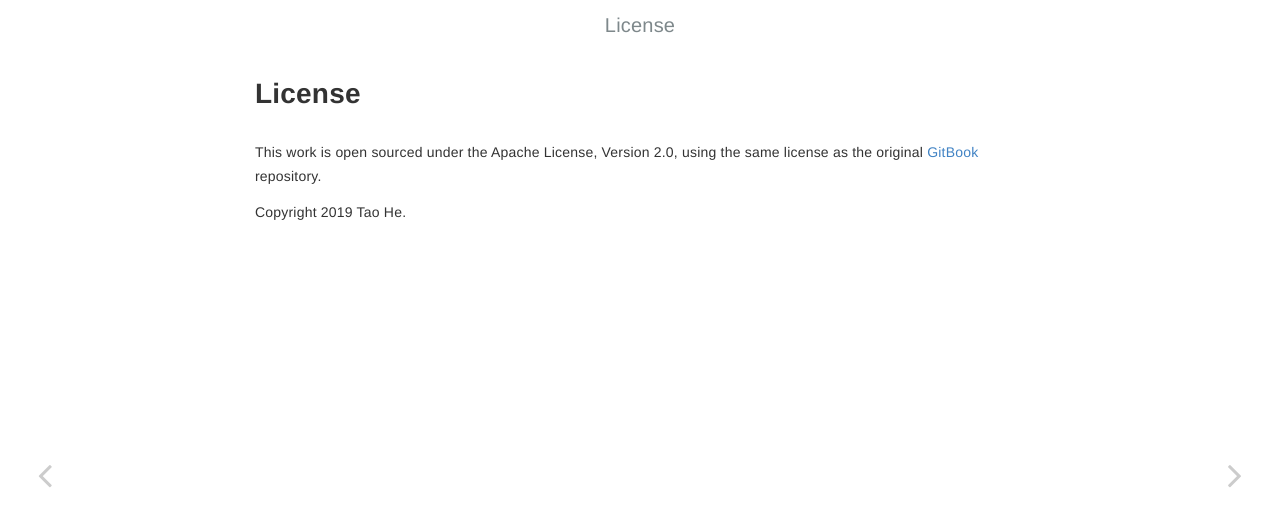
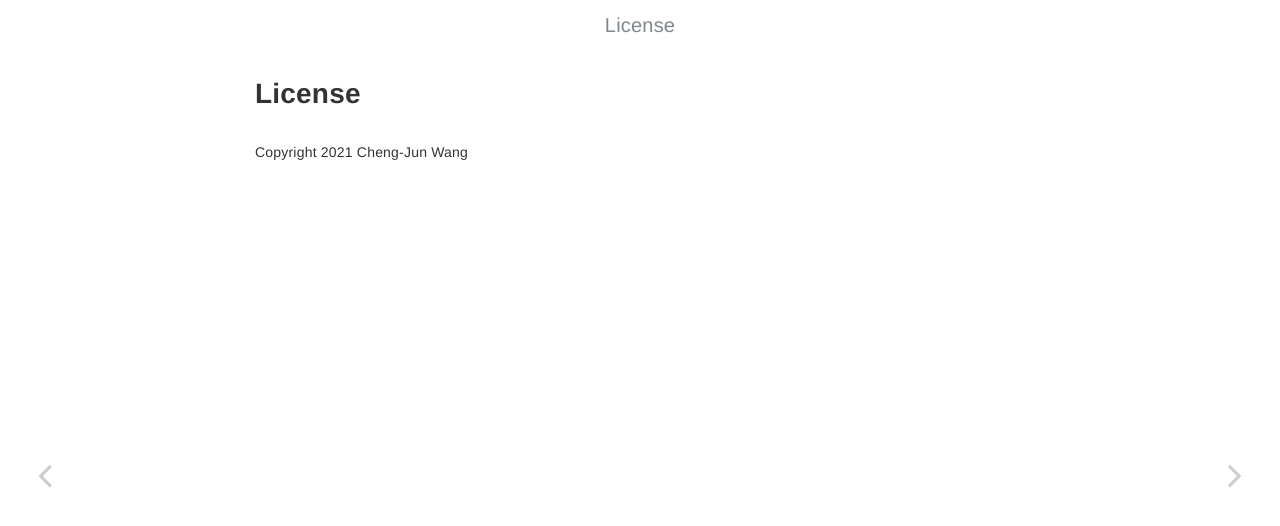
Before and after one commit to socrateslab/workshop, a Jekyll site: the page built from _posts/2019-04-29-license.md, in a window 1280 px wide. Shown: the top 526 px of the page. Built offline with Jekyll 4.4.1, drawn with Linux system fonts in a browser that asks for light colours.

Commit message:
Update 2019-04-29-license.md

```diff
--- a/_posts/2019-04-29-license.md
+++ b/_posts/2019-04-29-license.md
@@ -1,12 +1,10 @@
 ---
 title: License
-author: Tao He
+author: Cheng-Jun Wang
 date: 2019-04-29
 category: Jekyll
 layout: post
 ---
 
-This work is open sourced under the Apache License, Version 2.0, using the
-same license as the original [GitBook](https://github.com/GitbookIO/gitbook) repository.
 
-Copyright 2019 Tao He.
+Copyright 2021 Cheng-Jun Wang
```
